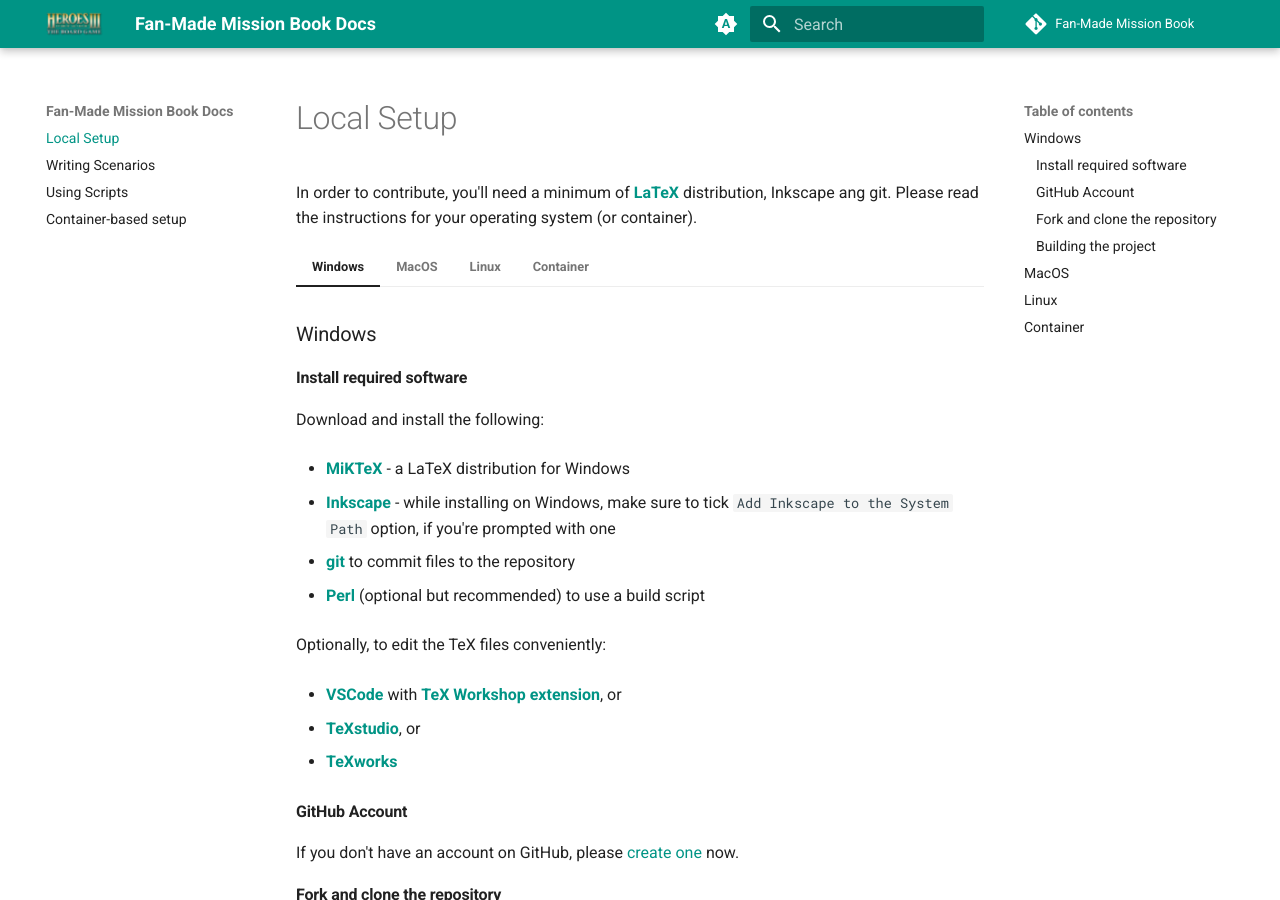
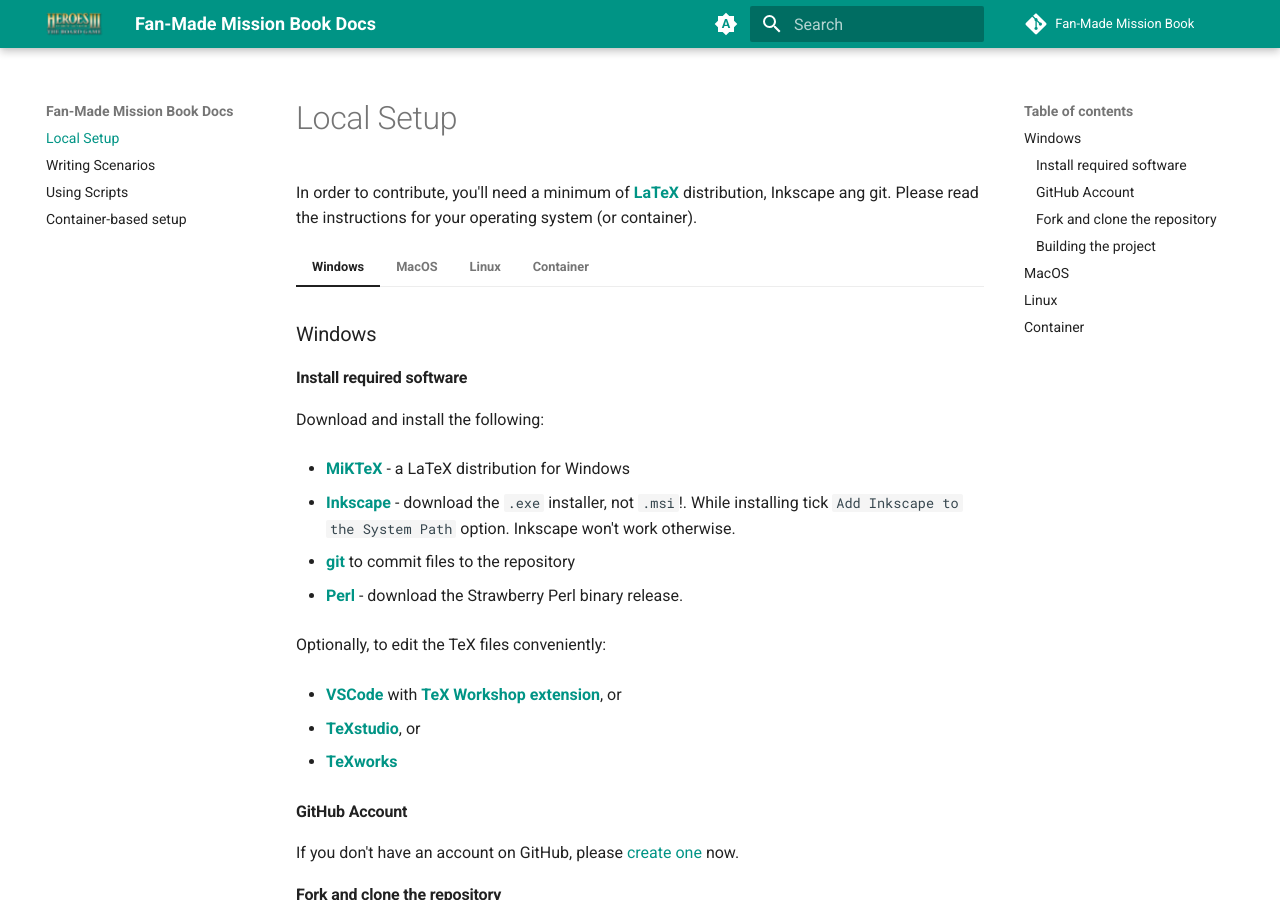
Before and after one commit to qwrtln/Homm3BG-mission-book, an MkDocs documentation site: the page built from docs/index.md, in a window 1280 px wide and 900 px high. Built offline with MkDocs 1.6.1 and Material for MkDocs 9.7.7, drawn with Linux system fonts in a browser that asks for light colours; comment, search, counter and statistics services are not loaded.

```diff
--- a/docs/index.md
+++ b/docs/index.md
@@ -13,11 +13,11 @@
 
      - [**MiKTeX**](https://miktex.org/) - a LaTeX distribution for Windows
 
-     - [**Inkscape**](https://inkscape.org/) - while installing on Windows, make sure to tick `Add Inkscape to the System Path` option, if you're prompted with one
+     - [**Inkscape**](https://inkscape.org/) - download the `.exe` installer, not `.msi`!. While installing tick `Add Inkscape to the System Path` option. Inkscape won't work otherwise.
 
      - [**git**](https://git-scm.com/) to commit files to the repository
 
-     - [**Perl**](https://www.perl.org/get.html) (optional but recommended) to use a build script
+     - [**Perl**](https://www.perl.org/get.html) - download the Strawberry Perl binary release.
 
     Optionally, to edit the TeX files conveniently:
 
```
Also changed, not shown: 3 other files.
